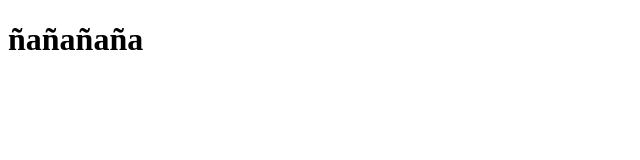
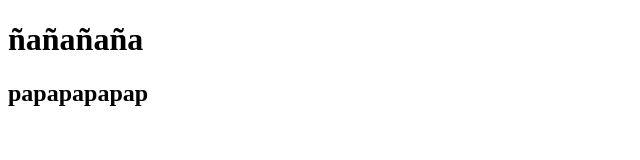
Before and after one commit to bondiolauwu/clase10, a plain HTML site: page index.html in a window 1280 px wide. Shown: the whole page, without its empty margins (0-640 px from the left). Drawn offline with Linux system fonts and the light colour scheme; files that its build step writes are made by us from their sources.

Commit message:
subi footer

```diff
--- a/index.html
+++ b/index.html
@@ -9,5 +9,9 @@
 </head>
 <body>
     <h1>ñañañaña</h1>
+
+    <footer>
+        <h2>papapapapap</h2>
+    </footer>
 </body>
 </html>
```
